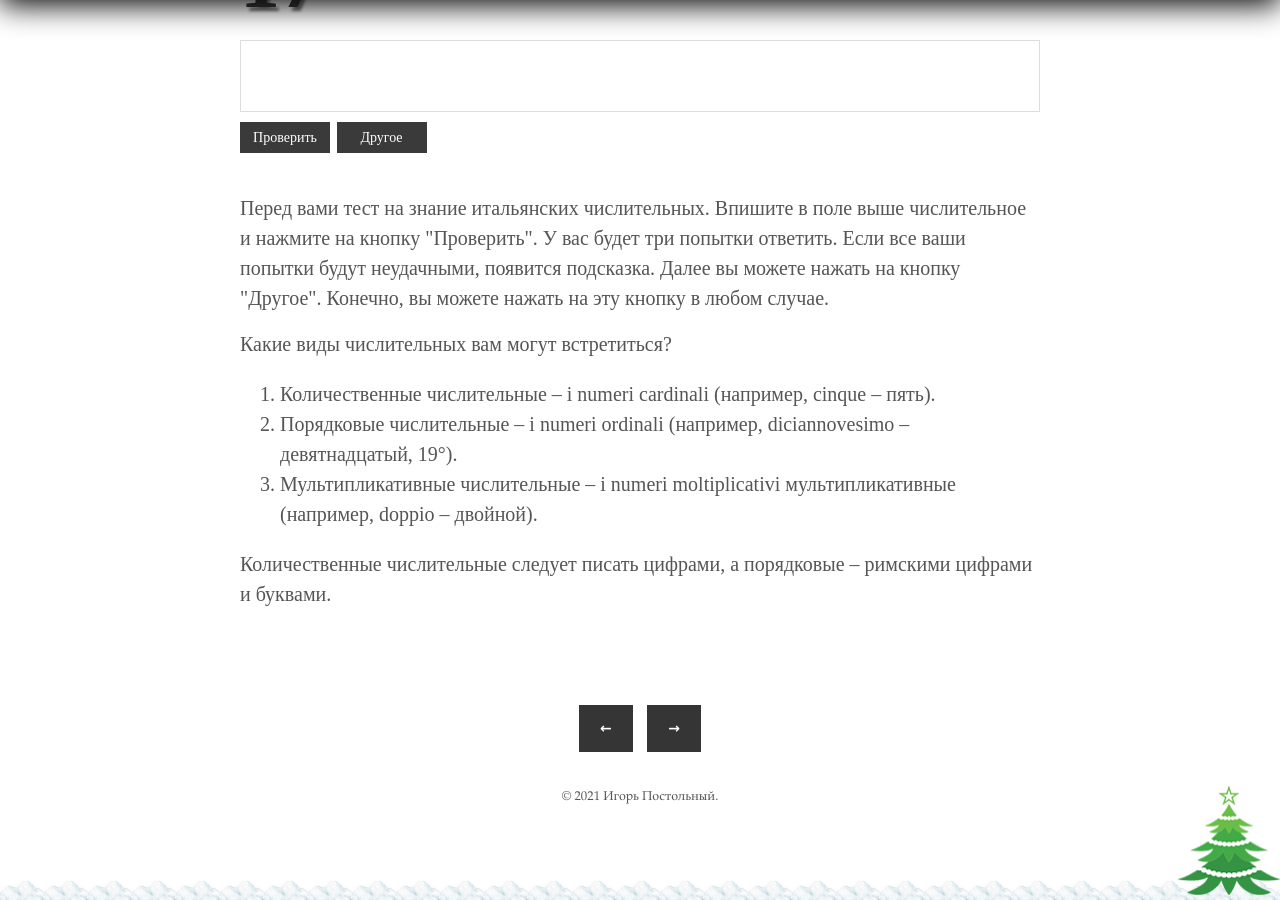
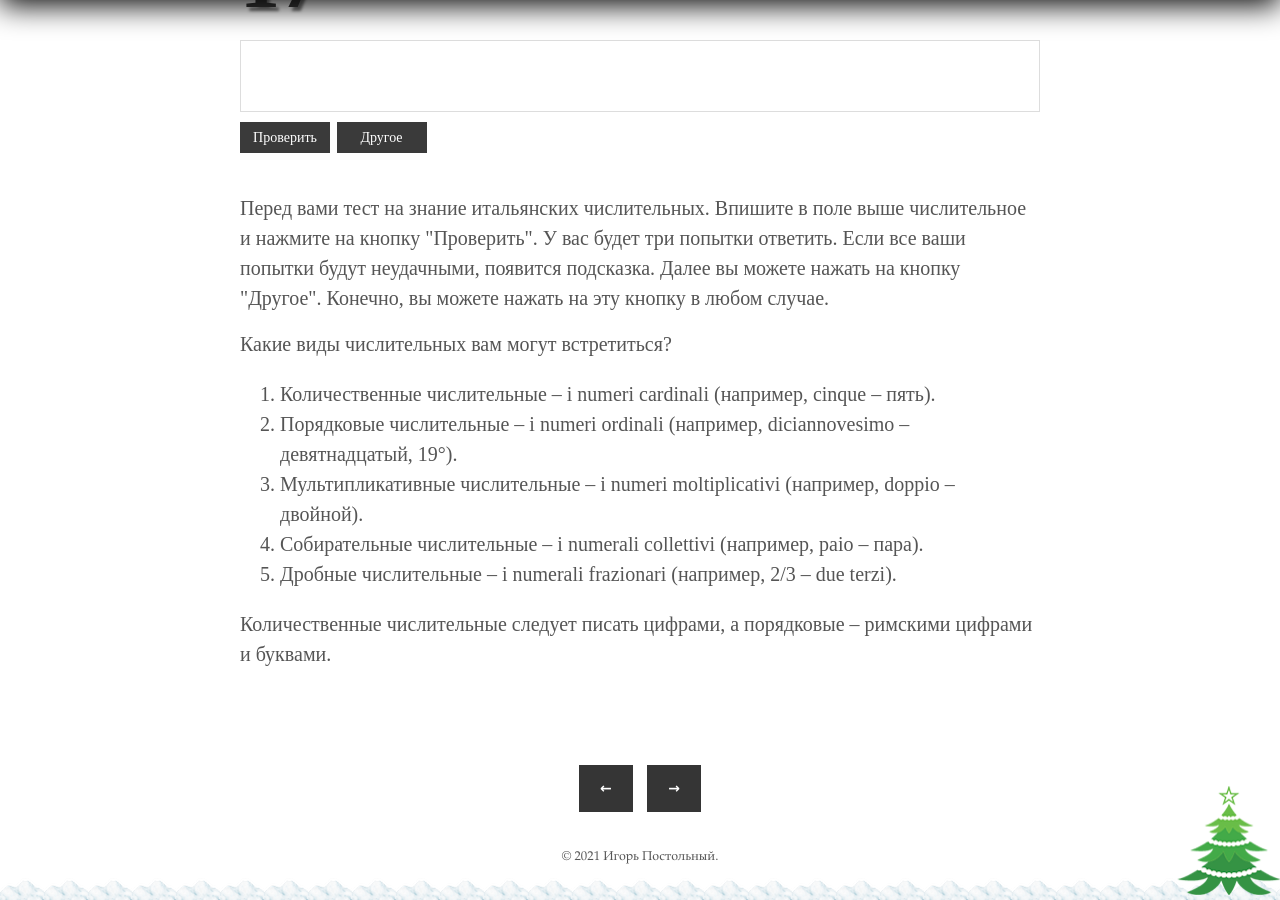
Before and after one commit to postolny/postolny.github.io, a Jekyll site: the page built from _posts/2020-12-02-numerali.md, in a window 1280 px wide and 900 px high, scrolled down 754 px. Built offline with Jekyll 4.4.1, drawn with Linux system fonts in a browser that asks for light colours.

Commit message:
Add files via upload

```diff
--- a/_posts/2020-12-02-numerali.md
+++ b/_posts/2020-12-02-numerali.md
@@ -15,6 +15,8 @@ categories:
 
 1. Количественные числительные – i numeri cardinali (например, cinque – пять).
 2. Порядковые числительные – i numeri ordinali (например, diciannovesimo – девятнадцатый, 19°).
-3. Мультипликативные числительные – i numeri moltiplicativi   мультипликативные (например, doppio – двойной).
+3. Мультипликативные числительные – i numeri moltiplicativi (например, doppio – двойной).
+4. Собирательные числительные – i numerali collettivi (например, paio – пара).
+5. Дробные числительные – i numerali frazionari (например, 2/3 – due terzi).
 
 Количественные числительные следует писать цифрами, а порядковые – римскими цифрами и буквами.
```
